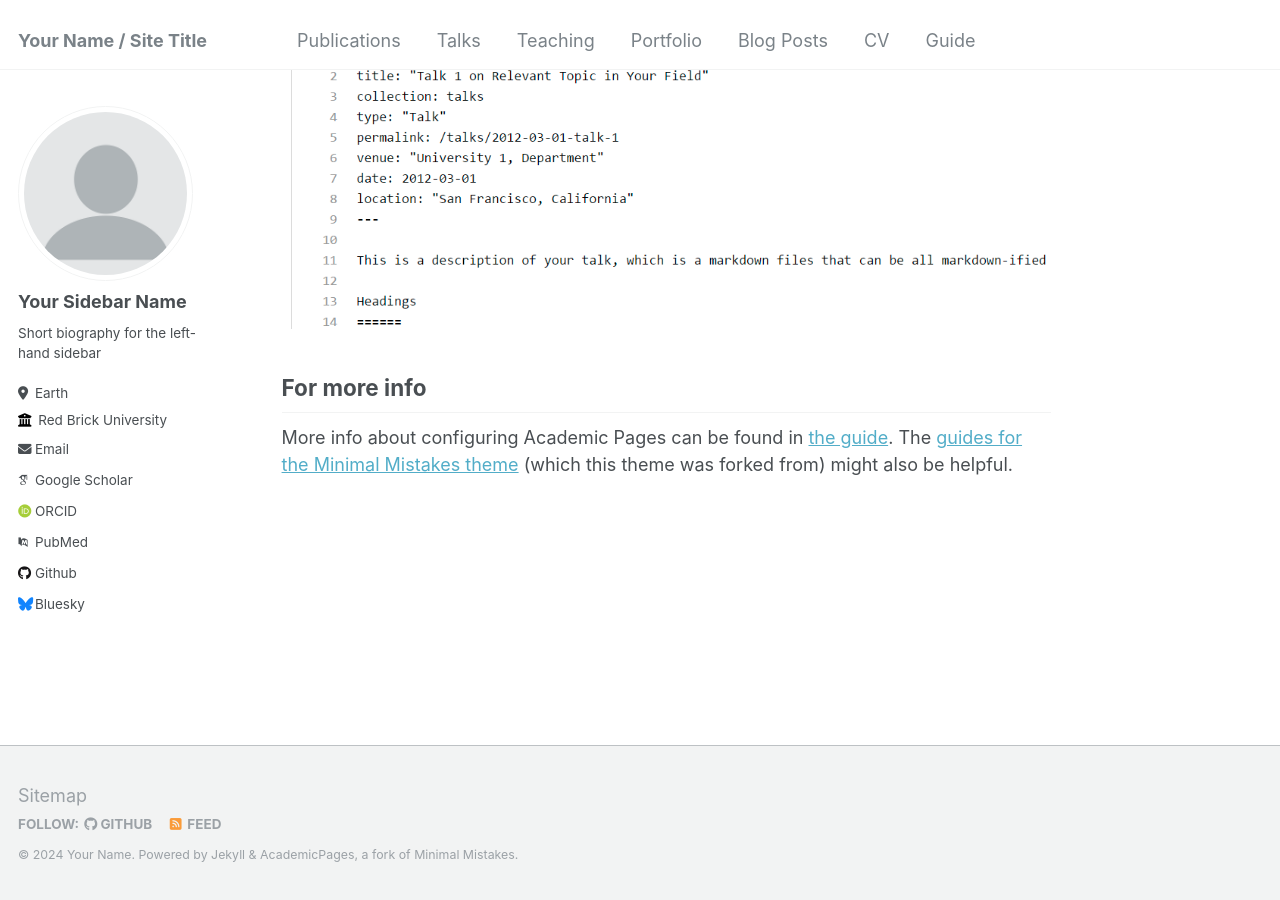
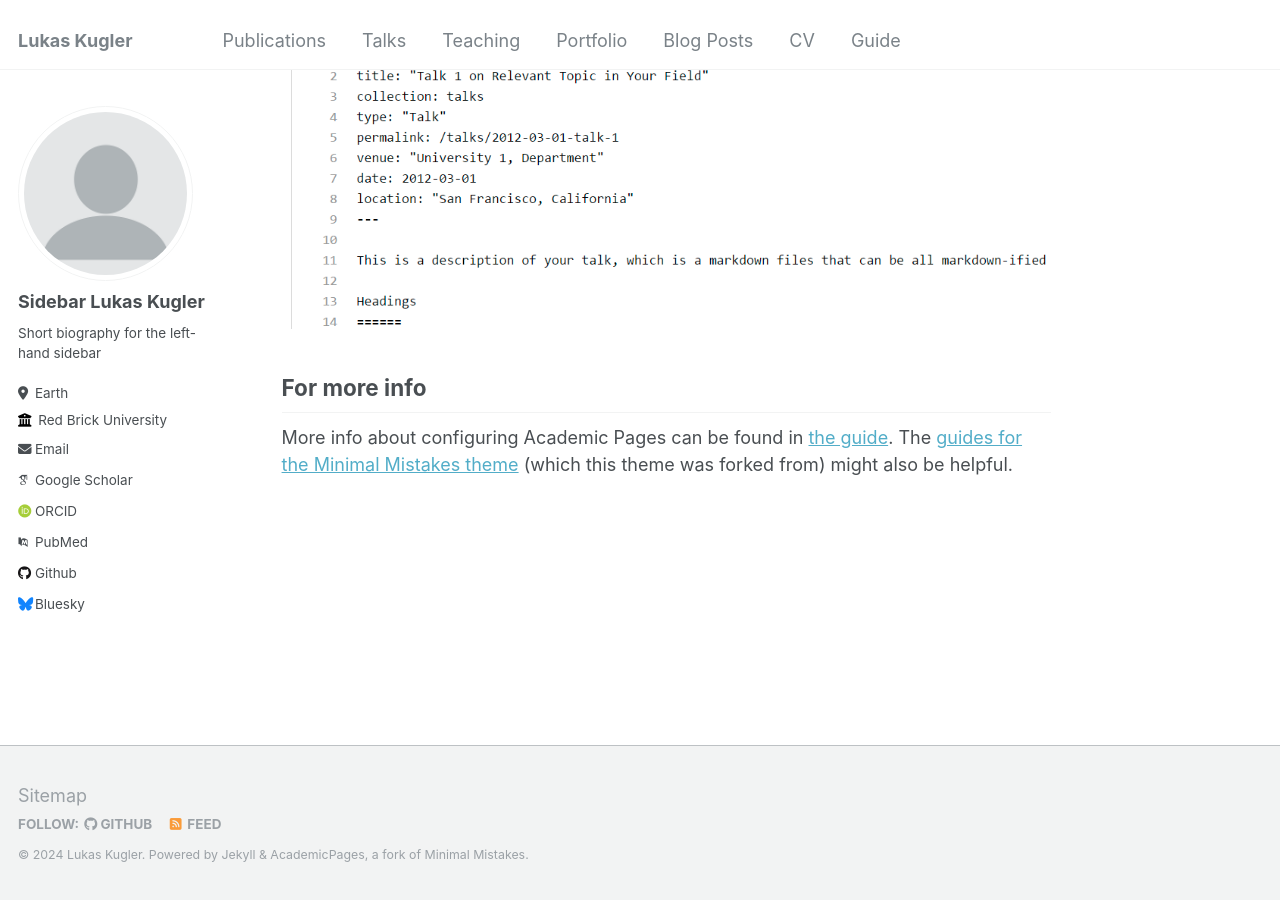
Before and after one commit to lkugler/lkugler.github.io, a Jekyll site: the page built from _pages/about.md, in a window 1280 px wide and 900 px high, scrolled down 2660 px. Built offline with Jekyll 4.4.1, drawn with Linux system fonts in a browser that asks for light colours; some web fonts are replaced.

Commit message:
Update _config.yml

```diff
--- a/_config.yml
+++ b/_config.yml
@@ -8,11 +8,11 @@
 
 # Basic Site Settings
 locale                   : "en-US"
-title                    : "Your Name / Site Title"
+title                    : "Lukas Kugler"
 title_separator          : "-"
-name                     : &name "Your Name"
-description              : &description "personal description"
-url                      : https://academicpages.github.io # the base hostname & protocol for your site e.g. "https://mmistakes.github.io"
+name                     : &name "Lukas Kugler"
+description              : &description "Satellite Data Assimilation for Numerical Weather Prediction"
+url                      : https://lkugler.github.io # the base hostname & protocol for your site e.g. "https://mmistakes.github.io"
 baseurl                  : "" # the subpath of your site, e.g. "/blog"
 repository               : "academicpages/academicpages.github.io"
 
@@ -22,13 +22,13 @@ repository               : "academicpages/academicpages.github.io"
 author:
   # Biographic information
   avatar           : "profile.png"
-  name             : "Your Sidebar Name"
+  name             : "Sidebar Lukas Kugler"
   pronouns         : # example: "she/her"
   bio              : "Short biography for the left-hand sidebar"
   location         : "Earth"
   employer         : "Red Brick University"
   uri              : # URL
-  email            : "none@example.org"
+  email            : "lukas.kugler@example.org"
 
   # Academic websites
   arxiv            : # URL - Update with the correct link to your profile
```
